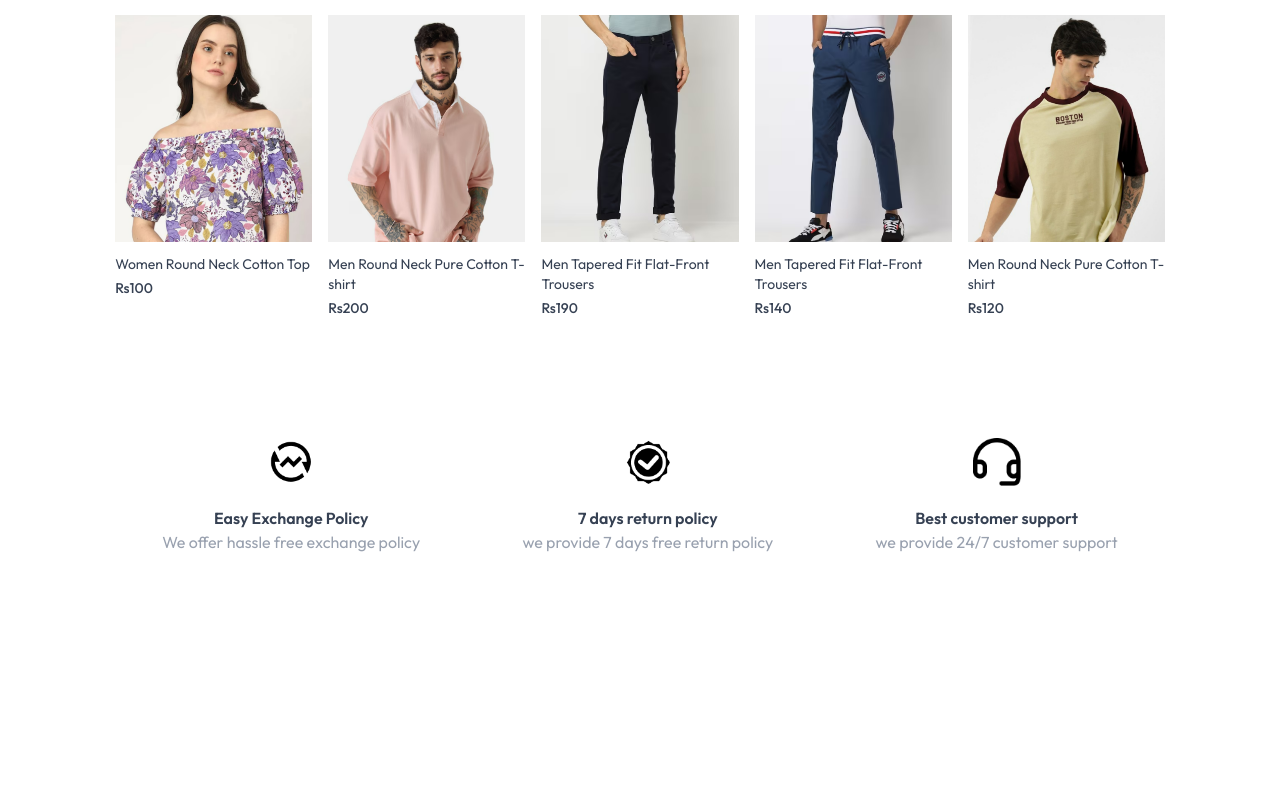
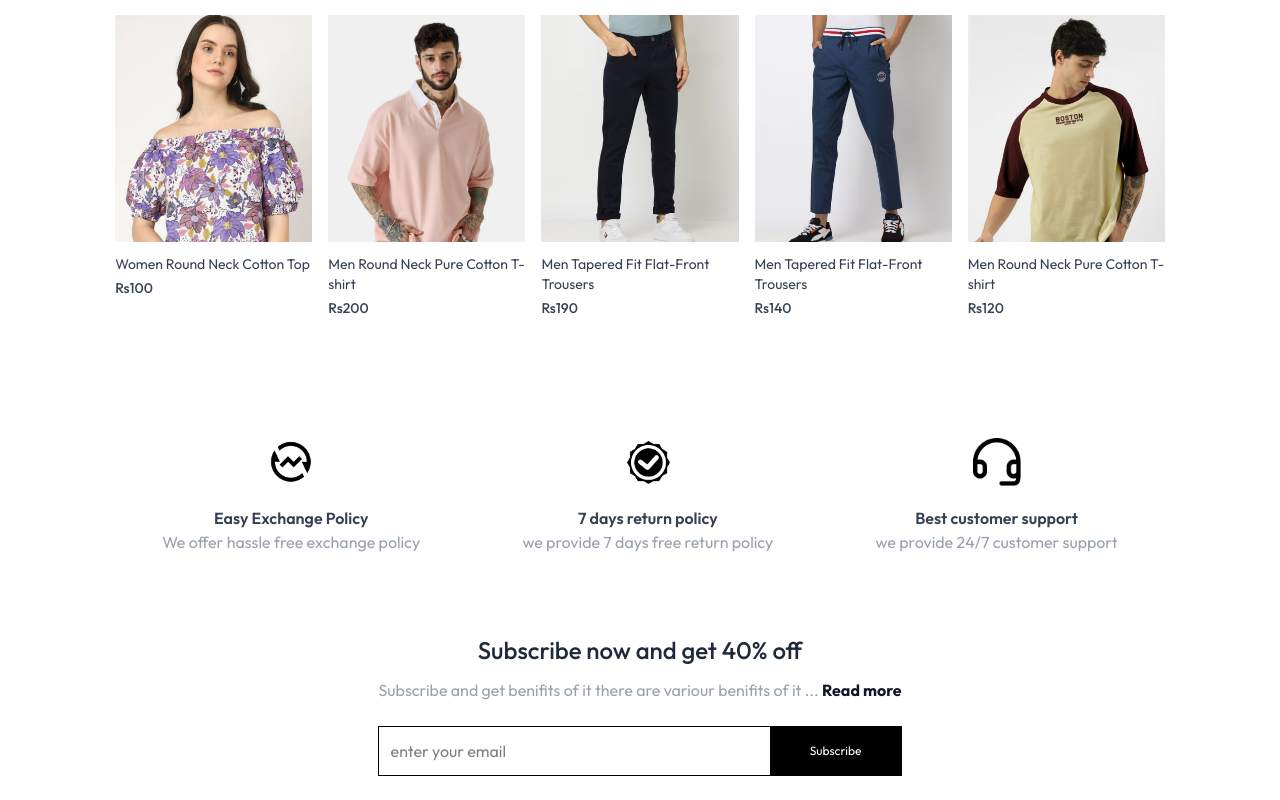
Before and after one commit to Nikhil8767/ShopSphere, a React (Vite) app in the folder frontendone/: page /clothing in a window 1280 px wide. Shown: the part 1542-2342 px from the top of the page. Before the commit the page ends 2176 px from the top, so only its background shows below. Built offline with nearby package versions, Linux system fonts and the light colour scheme.

Commit message:
added newLetterBox for all 3 categories

```diff
--- a/frontendone/src/components/HeroAccessories.jsx
+++ b/frontendone/src/components/HeroAccessories.jsx
@@ -3,6 +3,7 @@ import { assets } from '../assets/assets'
 import LatestAccessories from './LatestAccessories'
 import BestSelAcc from './BestSelAcc'
 import OurPolicy from './OurPolicy'
+import NewsLetterBox from './NewsLetterBox'
 
 const HeroAccessories = () => {
   return (
@@ -36,6 +37,7 @@ const HeroAccessories = () => {
             <LatestAccessories/>
             <BestSelAcc/>
             <OurPolicy/>
+            <NewsLetterBox/>
     </>
   )
 }
--- a/frontendone/src/components/HeroFashion.jsx
+++ b/frontendone/src/components/HeroFashion.jsx
@@ -3,6 +3,7 @@ import { assets } from '../assets/assets'
 import LatestCollection from './LatestCollection'
 import BestSellFashion from './BestSellFashion'
 import OurPolicy from './OurPolicy'
+import NewsLetterBox from './NewsLetterBox'
 
 const HeroFashion = () => {
     return (
@@ -37,6 +38,7 @@ const HeroFashion = () => {
         <LatestCollection></LatestCollection>
         <BestSellFashion/>
         <OurPolicy/>
+        <NewsLetterBox/>
         </>
     )
 }
--- a/frontendone/src/components/HeroFootwear.jsx
+++ b/frontendone/src/components/HeroFootwear.jsx
@@ -3,6 +3,7 @@ import { assets } from '../assets/assets'
 import LatestFootwareCollection from './LatestFootwareCollection'
 import BestSelFootwear from './BestSelFootwear'
 import OurPolicy from './OurPolicy'
+import NewsLetterBox from './NewsLetterBox'
 
 const HeroFootwear = () => {
   return (
@@ -36,6 +37,7 @@ const HeroFootwear = () => {
     <LatestFootwareCollection/>
     <BestSelFootwear/>
     <OurPolicy/>
+    <NewsLetterBox/>
     </>
   )
 }
--- /dev/null
+++ b/frontendone/src/components/NewsLetterBox.jsx
@@ -0,0 +1,25 @@
+import React from 'react'
+import { Link } from 'react-router-dom'
+
+const onSubmitHandler=(event)=>{
+    event.preventDefault();
+}
+
+const NewsLetterBox = () => {
+  return (
+    <div className='text-center'>
+        <p className='text-2xl font-medium text-gray-800'>Subscribe now and get 40% off</p>
+        <p className='text-gray-400 mt-3'>
+            Subscribe and get benifits of it  there are variour benifits of it ... <Link to='https://www.forbes.com/councils/forbesbusinessdevelopmentcouncil/2022/10/18/9-reasons-to-offer-your-customers-a-subscription-service/' target='_blank' className='font-bold text-gray-900'>Read more</Link>
+        </p>
+
+        <form onSubmit={onSubmitHandler} className='w-full sm:w-1/2 flex items-center gap-3 mx-auto my-6 border pl-3'>
+            <input className='w-full sm:flex-1 outline-none' type="email" placeholder='enter your email' required/>
+            <button type='submit' className='bg-black text-white text-xs px-10 py-4'>Subscribe</button>
+        </form>
+
+    </div>
+  )
+}
+
+export default NewsLetterBox
```
